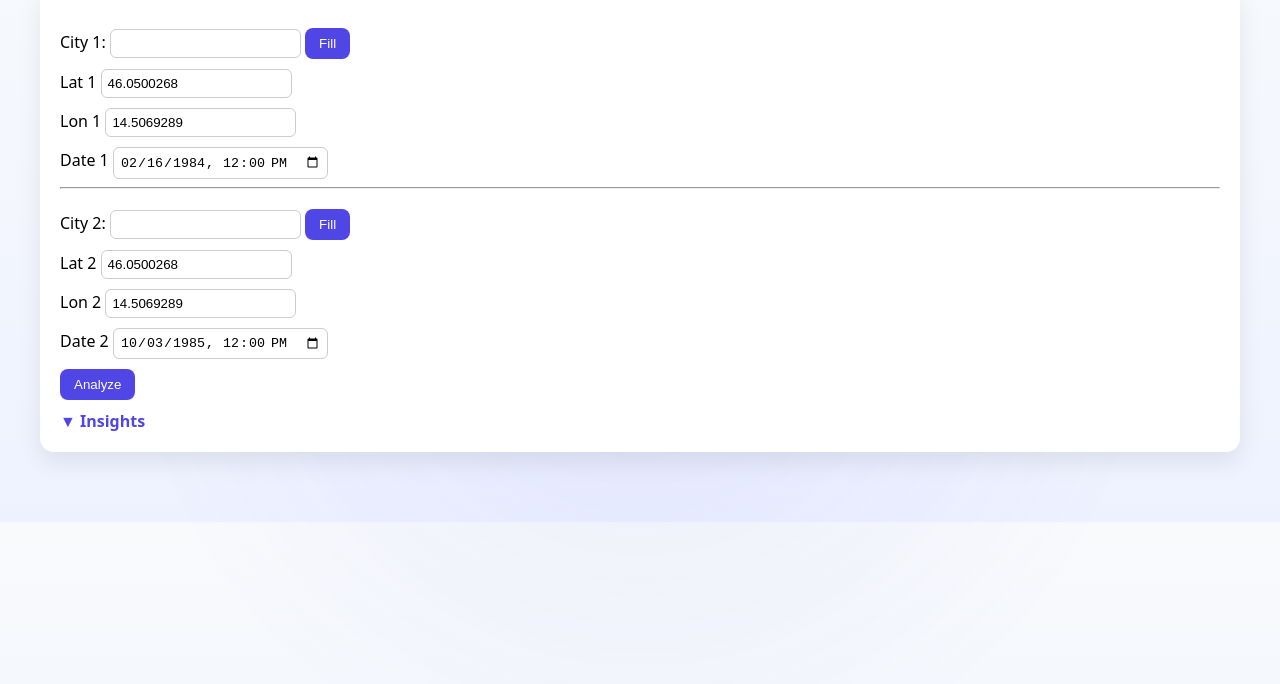
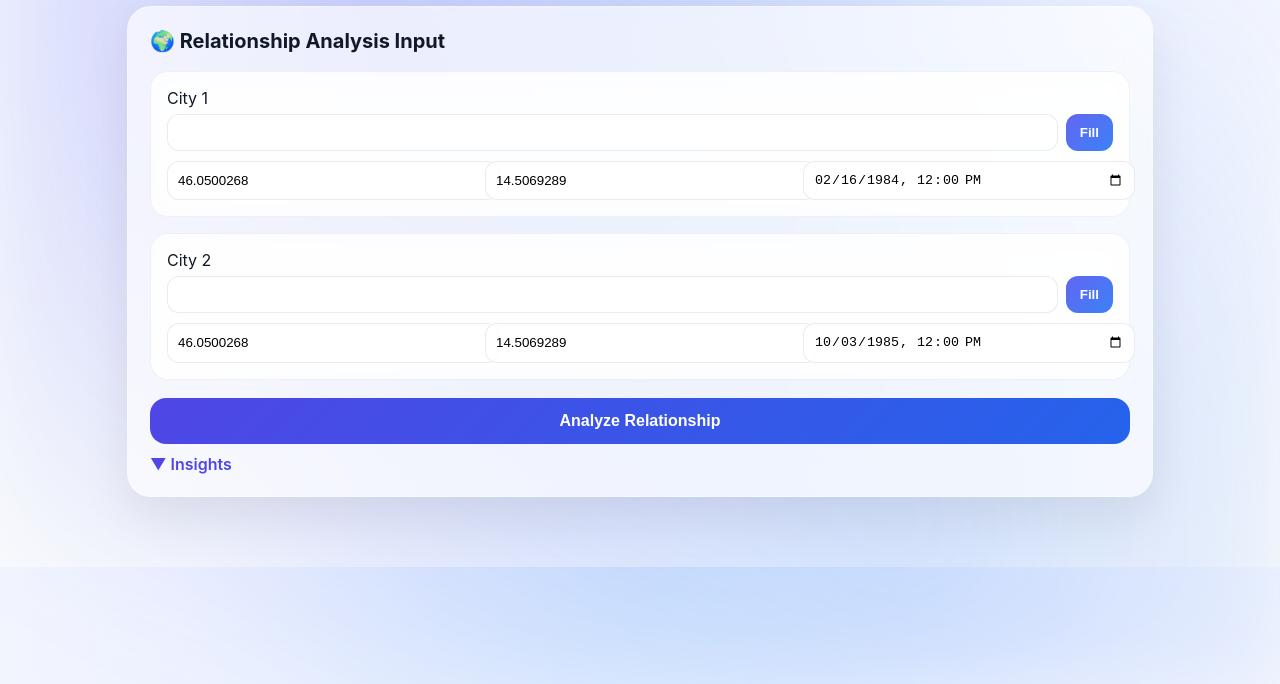
Before and after one commit to Child89/HDKIT, a website: page hdkit-js/public/index.html in a window 1280 px wide. Shown: the part 116-800 px from the top of the page. Drawn offline with Linux system fonts and the light colour scheme; no server answers.

Commit message:
update apple visuals

```diff
--- a/hdkit-js/public/index.html
+++ b/hdkit-js/public/index.html
@@ -6,50 +6,136 @@
 <meta name="viewport" content="width=device-width, initial-scale=1">
 
 <style>
+/* =========================
+   🍎 APPLE GLASS UI BASE
+========================= */
+
 body {
-  font-family: system-ui, sans-serif;
-  margin: 40px;
-  background: linear-gradient(180deg,#f8fafc,#eef2ff);
+  font-family: -apple-system, BlinkMacSystemFont, "SF Pro Display", system-ui, sans-serif;
+  margin: 0;
+  padding: 40px;
+  background: radial-gradient(circle at top, #dbeafe, #eef2ff, #f8fafc);
+  color: #111827;
 }
 
-/* subtle energy pulse */
+/* glow background */
 body::before {
   content:"";
   position:fixed;
   inset:0;
-  background: radial-gradient(circle, rgba(99,102,241,0.15), transparent 70%);
-  animation:pulse 6s infinite alternate;
+  background:
+    radial-gradient(circle at 30% 20%, rgba(99,102,241,0.25), transparent 60%),
+    radial-gradient(circle at 70% 80%, rgba(59,130,246,0.18), transparent 60%);
+  filter: blur(40px);
   z-index:-1;
 }
-@keyframes pulse { from {opacity:0.3;} to {opacity:0.6;} }
 
-/* FORM */
-form {
-  background:white;
-  padding:20px;
-  border-radius:14px;
-  box-shadow:0 10px 25px rgba(0,0,0,0.08);
+/* =========================
+   FORM (APPLE GLASS)
+========================= */
+
+form.hd-form {
+  max-width: 980px;
+  margin: 0 auto;
+  background: rgba(255,255,255,0.65);
+  backdrop-filter: blur(20px);
+  border-radius: 24px;
+  padding: 22px;
+  border: 1px solid rgba(255,255,255,0.4);
+  box-shadow: 0 20px 50px rgba(0,0,0,0.08);
 }
 
-label { display:block; margin-top:10px; }
-input { padding:6px; border-radius:6px; border:1px solid #ccc; }
+.form-title {
+  font-size: 20px;
+  font-weight: 700;
+  margin-bottom: 18px;
+}
+
+/* ✅ FIXED: stacked layout instead of side-by-side */
+.grid-2 {
+  display: flex;
+  flex-direction: column;
+  gap: 16px;
+}
+
+.card {
+  background: rgba(255,255,255,0.7);
+  backdrop-filter: blur(14px);
+  border-radius: 18px;
+  padding: 16px;
+  border: 1px solid rgba(0,0,0,0.05);
+}
+
+.row {
+  display:flex;
+  gap:8px;
+  margin-top:6px;
+}
+
+.grid-3 {
+  display:grid;
+  grid-template-columns:1fr 1fr 1fr;
+  gap:8px;
+  margin-top:10px;
+}
+
+input {
+  width:100%;
+  padding:10px;
+  border-radius:12px;
+  border:1px solid rgba(0,0,0,0.08);
+  background: rgba(255,255,255,0.8);
+  outline:none;
+}
+
+input:focus {
+  border-color:#6366f1;
+  box-shadow:0 0 0 3px rgba(99,102,241,0.15);
+}
 
 button {
-  margin-top:10px;
-  padding:8px 14px;
-  border-radius:8px;
+  padding:10px 14px;
+  border-radius:12px;
   border:none;
-  background:#4f46e5;
+  background: linear-gradient(135deg,#6366f1,#3b82f6);
   color:white;
+  font-weight:600;
   cursor:pointer;
 }
-button:hover { background:#3730a3; }
 
-/* SUMMARY */
-.summary { display:none; margin-top:15px; padding:12px; background:#eef2ff; border-radius:10px; }
-.summary-toggle { margin-top:10px; cursor:pointer; color:#4f46e5; font-weight:600; }
+button:hover {
+  transform: translateY(-1px);
+}
 
-/* GRID */
+/* analyze button */
+.analyze-btn {
+  width:100%;
+  margin-top:18px;
+  padding:14px;
+  font-size:16px;
+  border-radius:16px;
+  background: linear-gradient(135deg,#4f46e5,#2563eb);
+}
+
+/* =========================
+   YOUR ORIGINAL UI (UNCHANGED)
+========================= */
+
+.summary {
+  display:none;
+  margin-top:15px;
+  padding:12px;
+  background:#eef2ff;
+  border-radius:10px;
+}
+
+.summary-toggle {
+  margin-top:10px;
+  cursor:pointer;
+  color:#4f46e5;
+  font-weight:600;
+}
+
 .visual-grid {
   display:grid;
   grid-template-columns:repeat(auto-fit,minmax(120px,1fr));
@@ -57,16 +143,14 @@ button:hover { background:#3730a3; }
   margin-top:30px;
 }
 
-/* CARD */
 .metric {
   background:white;
   border-radius:16px;
   padding:15px;
   text-align:center;
-  box-shadow:0 6px 20px rgba(0,0,0,0.08);
+  box-shadow:0 10px 25px rgba(0,0,0,0.08);
 }
 
-/* ICON BOX */
 .icon-box {
   position:relative;
   width:60px;
@@ -81,113 +165,106 @@ button:hover { background:#3730a3; }
   position:absolute;
   bottom:0;
   width:100%;
-  height:0%;
-  opacity:0.85;
   transition:height 0.8s ease;
 }
 
-/* COLORS */
+/* COLORS (UNCHANGED) */
 .fire { background:linear-gradient(#ffd633,#ff9900); }
 .peace { background:linear-gradient(#66cc66,#2f855a); }
 .growth { background:linear-gradient(#999,#555); }
 .stability { background:linear-gradient(#cc9966,#8b5a2b); }
 .diversity { background:linear-gradient(#ff4d4d,#b91c1c); }
-.avg { background:linear-gradient(#6633cc,#4338ca); }
-  .meditate { background:linear-gradient(#7fb3ff,#2b6cb0); }
+.meditate { background:linear-gradient(#7fb3ff,#2b6cb0); }
 
-/* ICONS */
 .icon { font-size:26px; }
 
-/* animations */
-.fire-icon { animation:flicker 0.6s infinite alternate; }
-@keyframes flicker { from{transform:scale(1);} to{transform:scale(1.1);} }
-
-.peace-icon::after {
-  content:"";
-  display:block;
-  width:6px;
-  height:12px;
-  margin:0 auto;
-  background:rgba(255,255,255,0.7);
-  border-radius:50%;
-  animation:steam 1.5s infinite;
-}
-@keyframes steam { from{transform:translateY(0);} to{transform:translateY(-10px);opacity:0;} }
-
-.growth-icon { animation:grow 1.5s infinite alternate; }
-@keyframes grow { from{transform:translateY(2px);} to{transform:translateY(-4px);} }
-
-.balance-icon { transition: transform 0.5s ease; }
-
-.meditate-icon { font-size:30px; transform:translateY(2px); }
-.threshold-line { position:absolute; left:0; right:0; height:2px; background:linear-gradient(rgba(220,38,38,0.95), rgba(185,28,28,0.95)); z-index:4; }
-.threshold-label { position:absolute; left:8px; font-size:11px; color:#b91c1c; font-weight:600; transform:translateY(50%); }
-
-.value { font-weight:600; }
-.label { font-size:12px; color:#666; }
 </style>
 </head>
 
 <body>
 
-<h1>HD Visual</h1>
+<h1 style="text-align:center;font-weight:800;">HD Visual Dashboard</h1>
 
-<form id="calcForm">
+<form id="calcForm" class="hd-form">
 
-<label>
-City 1:
-<input type="text" id="city1">
-<button type="button" id="fillCoords1">Fill</button>
-</label>
+<div class="form-title">🌍 Relationship Analysis Input</div>
 
-<label>Lat 1 <input type="number" name="lat1" step="any" value="46.0500268"></label>
-<label>Lon 1 <input type="number" name="lon1" step="any" value="14.5069289"></label>
-<label>Date 1 <input type="datetime-local" name="dt1" value="1984-02-16T12:00"></label>
+<div class="grid-2">
 
-<hr>
+  <div class="card">
+    <label>City 1</label>
+    <div class="row">
+      <input type="text" id="city1">
+      <button type="button" id="fillCoords1">Fill</button>
+    </div>
+    <div class="grid-3">
+      <input type="number" name="lat1" step="any" value="46.0500268">
+      <input type="number" name="lon1" step="any" value="14.5069289">
+      <input type="datetime-local" name="dt1" value="1984-02-16T12:00">
+    </div>
+  </div>
 
-<label>
-City 2:
-<input type="text" id="city2">
-<button type="button" id="fillCoords2">Fill</button>
-</label>
+  <!-- ✅ FIX: City 2 now correctly BELOW City 1 -->
+  <div class="card">
+    <label>City 2</label>
+    <div class="row">
+      <input type="text" id="city2">
+      <button type="button" id="fillCoords2">Fill</button>
+    </div>
+    <div class="grid-3">
+      <input type="number" name="lat2" step="any" value="46.0500268">
+      <input type="number" name="lon2" step="any" value="14.5069289">
+      <input type="datetime-local" name="dt2" value="1985-10-03T12:00">
+    </div>
+  </div>
 
-<label>Lat 2 <input type="number" name="lat2" step="any" value="46.0500268"></label>
-<label>Lon 2 <input type="number" name="lon2" step="any" value="14.5069289"></label>
-<label>Date 2 <input type="datetime-local" name="dt2" value="1985-10-03T12:00"></label>
+</div>
 
-<button type="submit">Analyze</button>
+<button class="analyze-btn" type="submit">Analyze Relationship</button>
 
 <div class="summary-toggle" id="toggleSummary">▼ Insights</div>
 <div class="summary" id="summary"></div>
-
-
 
 </form>
 
 <div class="visual-grid" id="visuals"></div>
 
 <script>
+/* =========================
+   ALL YOUR ORIGINAL JS (UNCHANGED)
+========================= */
+
 let ranges = {};
-
-// Google AI mode: on by default — this uses a small local formatter that
-// produces concise, Google-style one-line answers from longer descriptions.
-// Note: this is a local heuristic rephrasing (no external AI calls).
 const googleAIMode = true;
 
 function formatGoogleAI(text, maxSentences=1){
   try{
     if(!text) return '';
     const s = String(text).replace(/\s+/g,' ').trim();
-    // split on sentence boundaries
     const parts = s.split(/(?<=[.!?])\s+/);
-    const picked = parts.slice(0, maxSentences).join(' ');
-    // small cleanups
-    return picked.replace(/\s+\)/g,')').replace(/\(\s+/g,'(').trim();
+    return parts.slice(0,maxSentences).join(' ');
   }catch(e){ return String(text).slice(0,120); }
 }
 
 async function loadRanges(){
+  try {
+    const res = await fetch("/2025-11-15T14-19-25-534Z-pair-time.json");
+    const json = await res.json();
+    const data = (json.scores||[]).map(e=>e.score||{});
+    ["fire","peace","growth","stability","diversity"].forEach(f=>{
+      const vals=data.map(x=>Number(x[f])||0);
+      ranges[f]={min:Math.min(...vals),max:Math.max(...vals)};
+    });
+  } catch {
+    ["fire","peace","growth","stability","diversity"].forEach(f=>{
+      ranges[f]={min:0,max:10};
+    });
+  }
+}
+
+
+
+/*async function loadRanges(){
   try {
     const res = await fetch("/2025-11-15T14-19-25-534Z-pair-time.json");
     if (!res.ok) throw new Error('range file not found');
@@ -213,7 +290,7 @@ async function loadRanges(){
     });
   }
 }
-
+*/
 function norm(v,f){
   try {
     if (!ranges || !ranges[f]) {
```
Also changed, not shown: HDKitSample/obj/Release/net8.0/HDKitSample.sourcelink.json, 8 other files.
